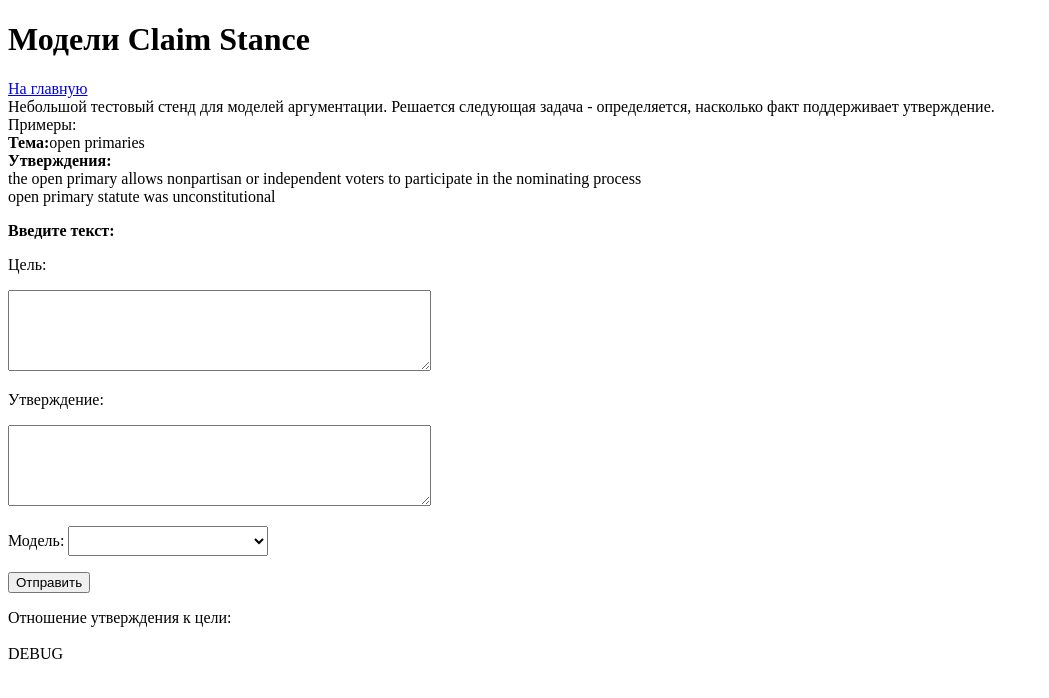
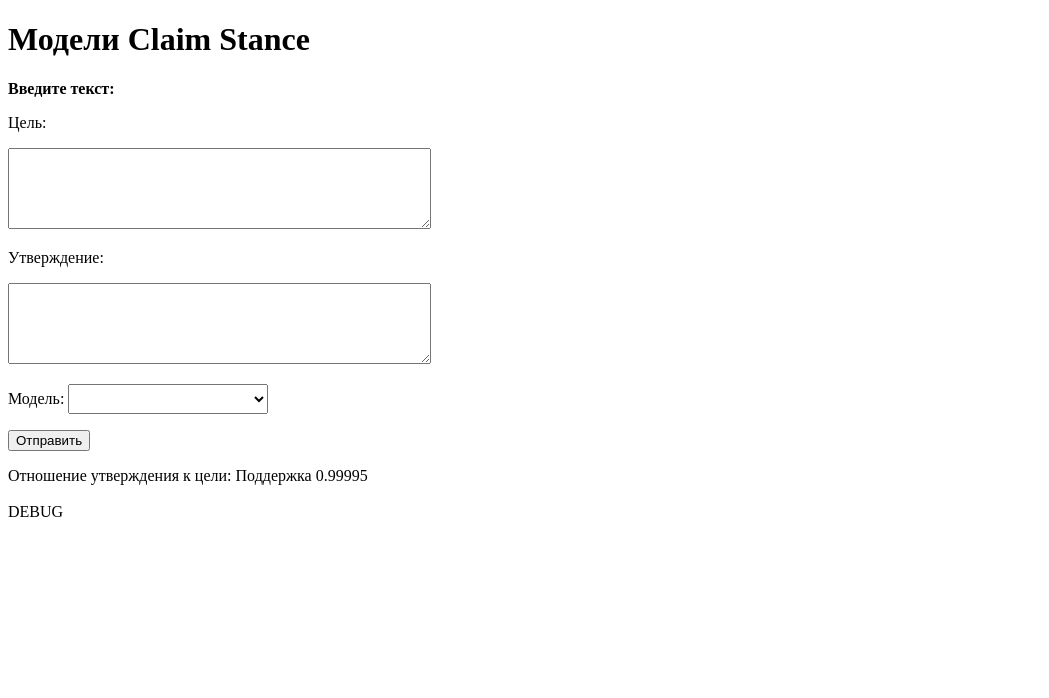
Before and after one commit to hawkeoni/Argument-structure-prediction, a Flask app: template argmining/app/templates/cs.html in a window 1280 px wide. Shown: the top 698 px of the page, without its empty margins (0-1049 px from the left). Run offline with Flask 2, Linux system fonts and the light colour scheme; the template is opened without the code that fills it, so the values that code supplies are empty; parts of the project's set-up code (start-up, migrations or seed data) failed here and were passed over.

Commit message:
Finalize change for thesis

```diff
--- a/argmining/app/main.py
+++ b/argmining/app/main.py
@@ -3,7 +3,6 @@ from pathlib import Path
 from typing import Dict, Any
 
 from allennlp.predictors import Predictor
-from allennlp.models.archival import load_archive
 from flask import Flask, render_template, request, jsonify
 
 from argmining.core import TopicSentencePredictor, ClaimsReader
@@ -11,7 +10,7 @@ from argmining.core import TopicSentencePredictor, ClaimsReader
 
 app = Flask(__name__, template_folder="templates")
 app_dict = {}
-MODEL_PATH = os.environ.get("MODEL_PATH")
+MODEL_PATH = Path(os.environ.get("MODEL_PATH"))
 
 
 def load_models_from_directory(directory: Path) -> Dict[str, Predictor]:
@@ -66,7 +65,11 @@ def predict_cs():
     model_class = request.json["model"]
     predictor = app_dict["cs_models"][model_class]
     del request.json["model"]
-    return jsonify(predictor.predict_json(request.json))
+    print(request.json)
+    j = {}
+    j["sentence1"] = request.json["target"]
+    j["sentence2"] = request.json["claim"]
+    return jsonify(predictor.predict_json(j))
 
 
 @app.route("/reload")
@@ -77,4 +80,4 @@ def reload():
 
 if __name__ == "__main__":
     app_dict.update(init_app())
-    app.run(host="0.0.0.0", port=8888)
+    app.run(host="0.0.0.0", port=8080)
--- a/argmining/app/templates/cs.html
+++ b/argmining/app/templates/cs.html
@@ -36,16 +36,6 @@
  </head>
  <body>
     <h1> Модели Claim Stance </h1>
-    <a href="/">На главную</a><br>
-    Небольшой тестовый стенд для моделей аргументации. Решается следующая задача - определяется,
-    насколько факт поддерживает утверждение.
-    <br>
-    Примеры:
-    <br>
-    <b>Тема:</b>open primaries<br>
-    <b>Утверждения:</b>
-    <br>the open primary allows nonpartisan or independent voters to participate in the nominating process
-    <br>open primary statute was unconstitutional
   <form >
     <p><b>Введите текст:</b></p>
       Цель:
@@ -62,7 +52,7 @@
  <p><input name="submit_button" type="submit" value="Отправить" onclick="sender()"></p>
 
  <div>
-     Отношение утверждения к цели: <span id="span_evidence"></span>
+     Отношение утверждения к цели: <span id="span_evidence"></span> Поддержка 0.99995
  </div>
     <br>
 <div>
```
Also changed, not shown: argmining/data_processing/process_ibm_multilingual_am.py (+13 -2 lines).
